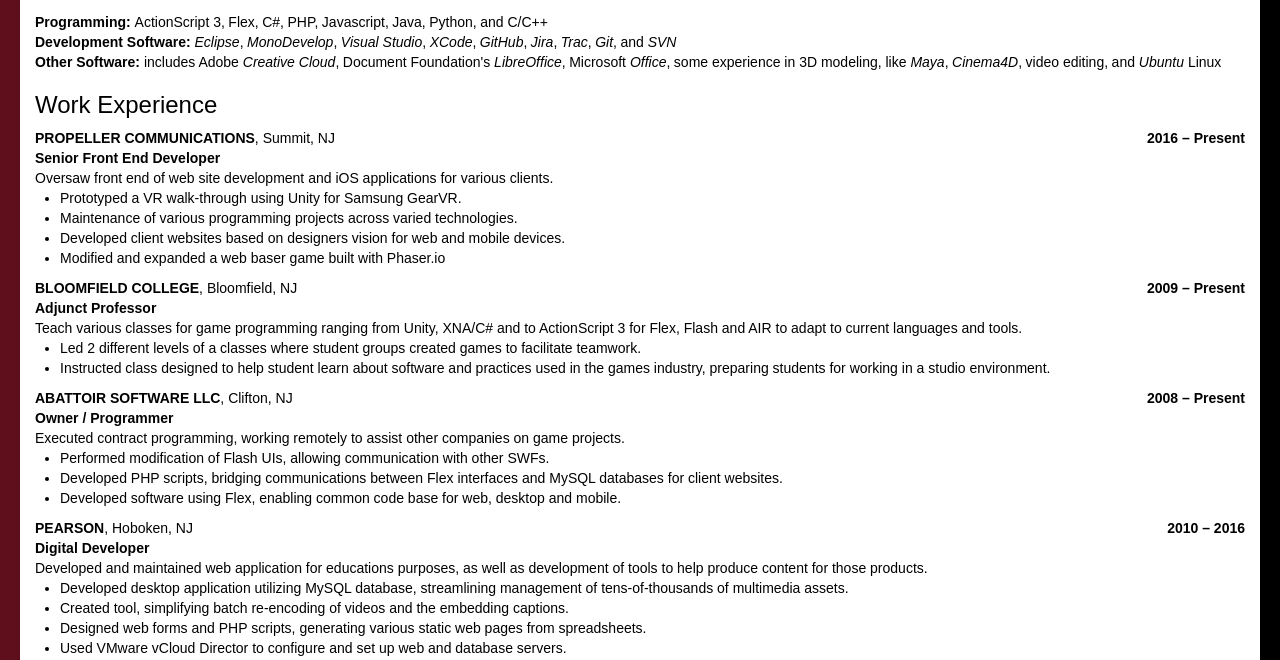
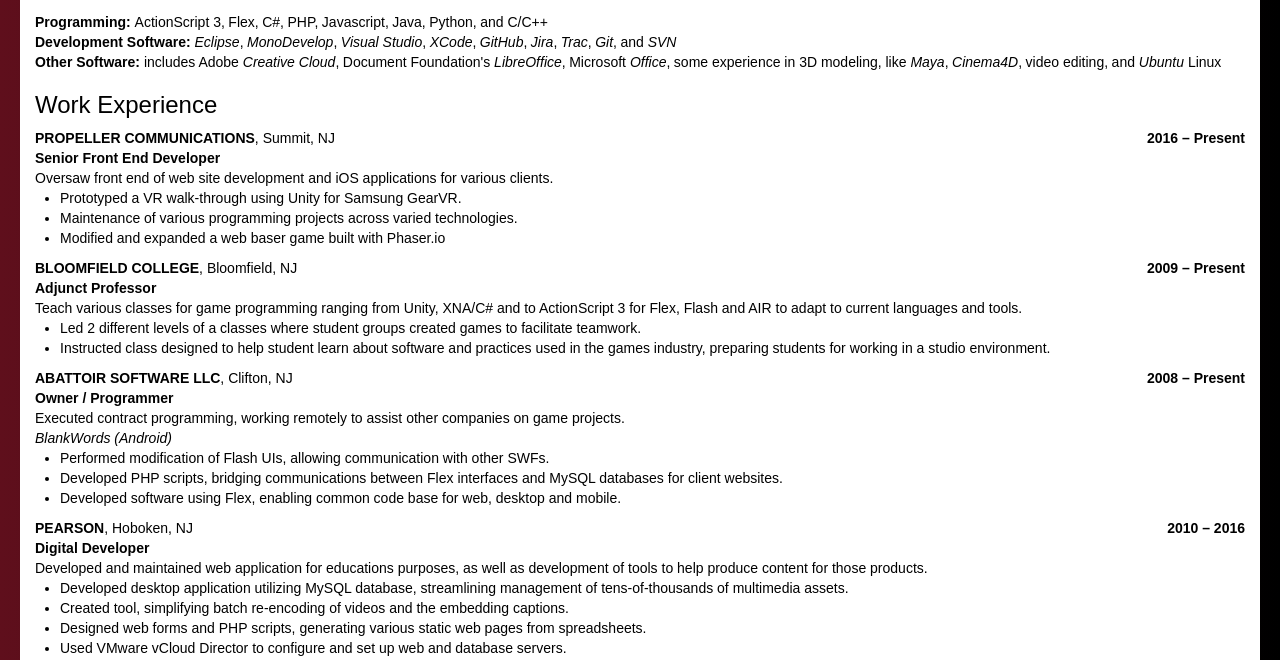
Before and after one commit to Abattoir-Software/Website, a PHP site: page /resume.php in a window 1280 px wide. Shown: the part 488-1148 px from the top of the page. Run offline with PHP 8.4, Linux system fonts and the light colour scheme; some libraries are stand-ins or nearby versions.

Commit message:
Updated resume with BlankWords

```diff
--- a/resume.php
+++ b/resume.php
@@ -134,7 +134,6 @@ $workExperienceItems = array(
 		array(
 			"Prototyped a VR walk-through using Unity for Samsung GearVR.",
 			"Maintenance of various programming projects across varied technologies.",
-			"Developed client websites based on designers vision for web and mobile devices.",
 			"Modified and expanded a web baser game built with Phaser.io"
 		)
 	),
@@ -151,7 +150,7 @@ $workExperienceItems = array(
 			"Performed modification of Flash UIs, allowing communication with other SWFs.",
 			"Developed PHP scripts, bridging communications between Flex interfaces and MySQL databases for client websites.",
 			"Developed software using Flex, enabling common code base for web, desktop and mobile."
-		)
+		),"BlankWords (Android)"
 	),
 
 	new WorkExperience("PEARSON","Hoboken, NJ","2010 – 2016","Digital Developer","Developed and maintained web application for educations purposes, as well as development of tools to help produce content for those products.",
```
Also changed, not shown: 2 other files.
